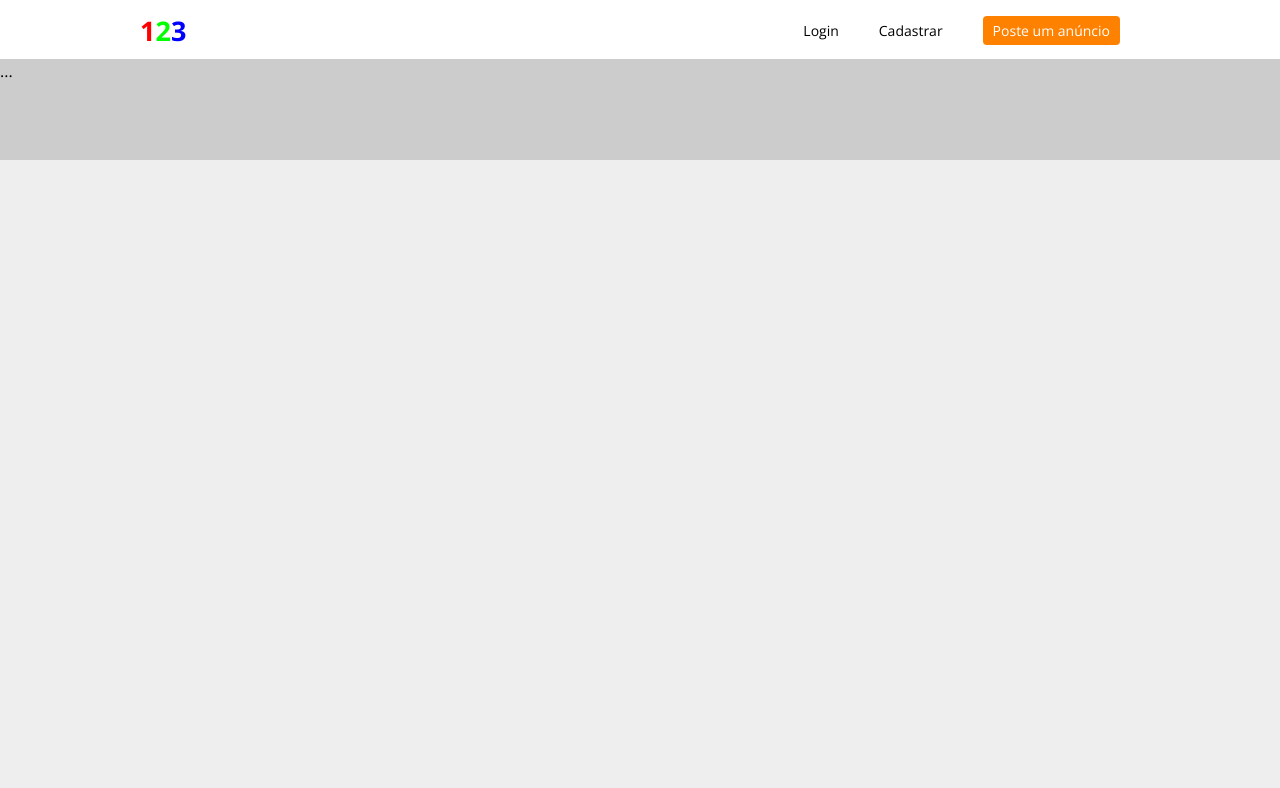
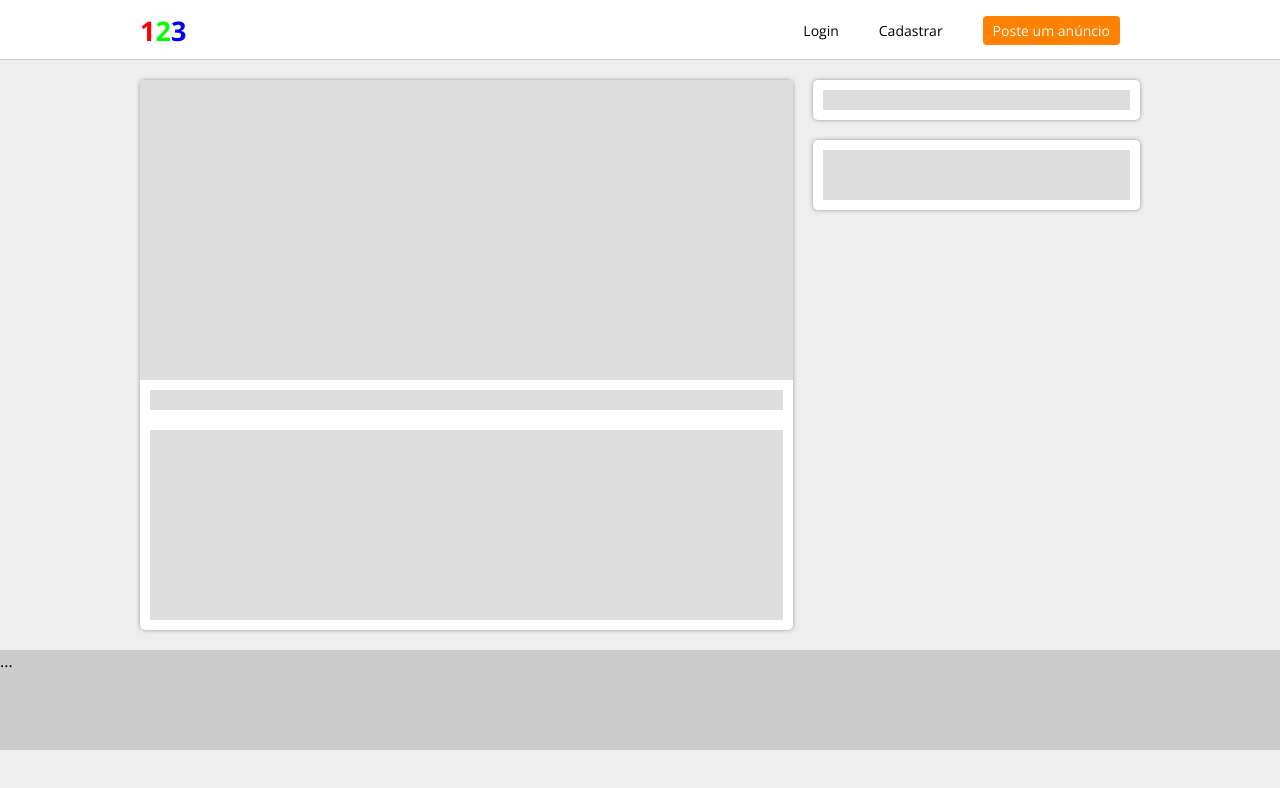
Before and after one commit to juliocsrf/react-olx, a React (Create React App) app: page /ad/signin in a window 1280 px wide. Shown: the top 788 px of the page. Built offline with nearby package versions, Linux system fonts and the light colour scheme.

Commit message:
Fake Loading

```diff
--- a/src/pages/AdPage/index.js
+++ b/src/pages/AdPage/index.js
@@ -1,6 +1,6 @@
 import React, { useImperativeHandle, useState } from 'react';
 import { useParams } from 'react-router-dom';
-import { PageArea } from './styled';
+import { PageArea, Fake } from './styled';
 import useApi from '../../helpers/OlxAPI';
 
 import { PageContainer } from '../../components/MainComponents';
@@ -18,20 +18,25 @@ const Page = () => {
                 <div className="leftSide">
                     <div className="box">
                         <div className="adImage">
-
+							{loading && <Fake height={300} />}
                         </div>
-                        <div className="adInfo">
+                        <div className="adInfoD">
                             <div className="adName">
-
+								{loading && <Fake height={20} />}
                             </div>
                             <div className="adDescription">
-
+								{loading && <Fake height={190} />}
                             </div>
                         </div>
                     </div>
                 </div>
                 <div className="rightSide">
-
+                    <div className="box box--padding">
+						{loading && <Fake height={20} />}
+					</div>
+                    <div className="box box--padding">
+						{loading && <Fake height={50} />}
+					</div>
                 </div>
             </PageArea>
         </PageContainer>
--- a/src/pages/AdPage/styled.js
+++ b/src/pages/AdPage/styled.js
@@ -1,24 +1,46 @@
 import styled from 'styled-components';
+
+export const Fake = styled.div`
+	background-color: #DDD;
+	height: ${props=>props.height}px;
+`;
 
 export const PageArea = styled.div`
 	display: flex;
+	margin-top: 20px;
+
+	.box {
+		background-color: #FFF;
+		border-radius: 5px;
+		box-shadow: 0px 0px 4px #999;
+		margin-bottom: 20px;
+	}
+
+	.box--padding {
+		padding: 10px;
+	}
 
 	.leftSide {
-    flex: 1;
+		flex: 2;
 		margin-right: 20px;
 
 		.adImage {
 
 		}
 
-    .adInfo {
+		.adInfoD {
+			padding: 10px;
 
 			.adName {
-
+				margin-bottom: 20px;
 			}
 			.adDescription {
 
 			}
 		}
 	}
+
+	.rightSide {
+		flex: 1;
+	}
 `;
--- a/src/pages/Home/index.js
+++ b/src/pages/Home/index.js
@@ -81,7 +81,7 @@ const Page = () => {
                             )}
                         </div>
 
-                        <Link to="/ads" clasName="seeAllLink">Ver todos</Link>
+                        <Link to="/ads" className="seeAllLink">Ver todos</Link>
                         <hr />
 
                         Lorem ipsum dolor sit amet, consectetur adipiscing elit. Curabitur tempus in neque congue bibendum. Fusce scelerisque malesuada luctus. Aliquam dapibus odio ut augue aliquet ornare. Aliquam at eros a nibh rhoncus porta in consequat tortor. Nullam a pretium nibh. Suspendisse ligula arcu, ultricies tristique mauris non, aliquet vehicula ex. Morbi in ex sem. Mauris ligula nulla, ullamcorper eu diam ut, blandit egestas ligula. Aenean id aliquam lacus.
```
Lines whose indentation alone changed are shown as unchanged.
